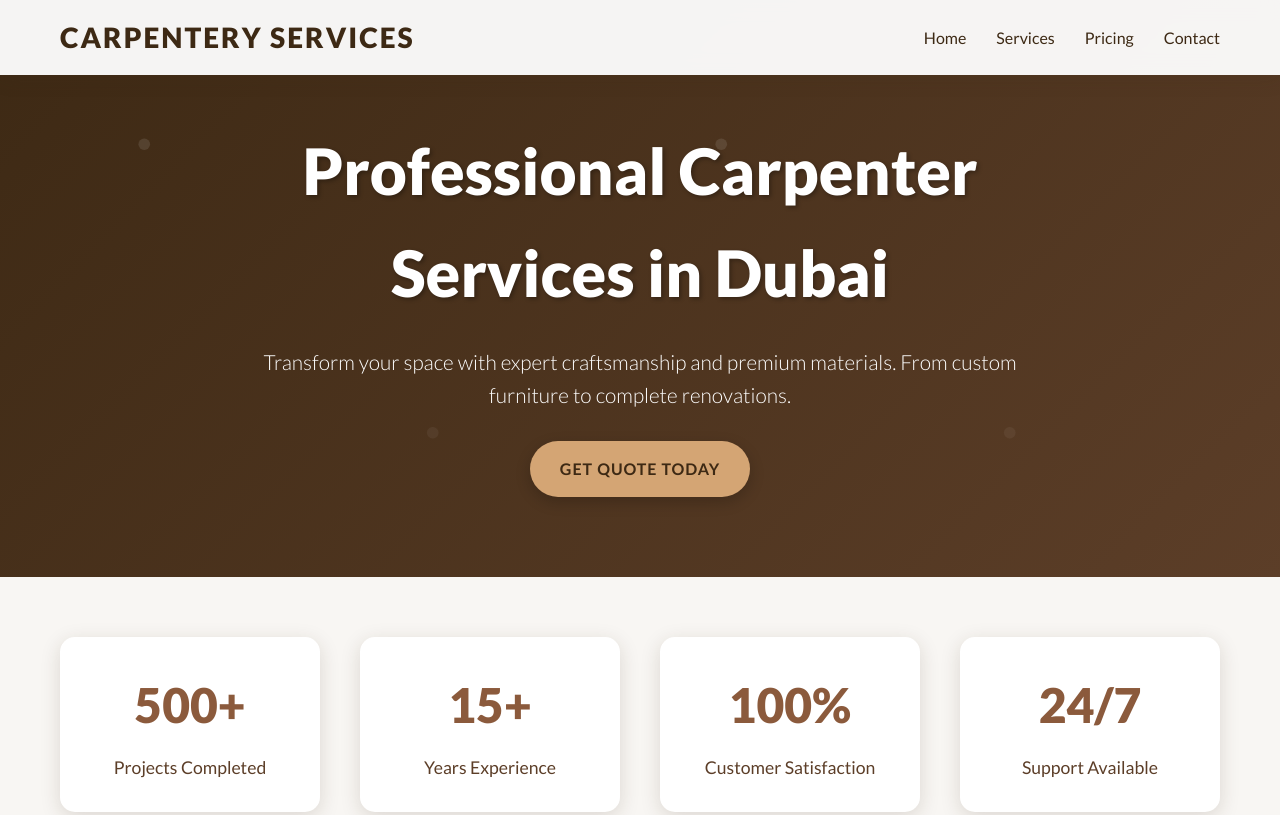
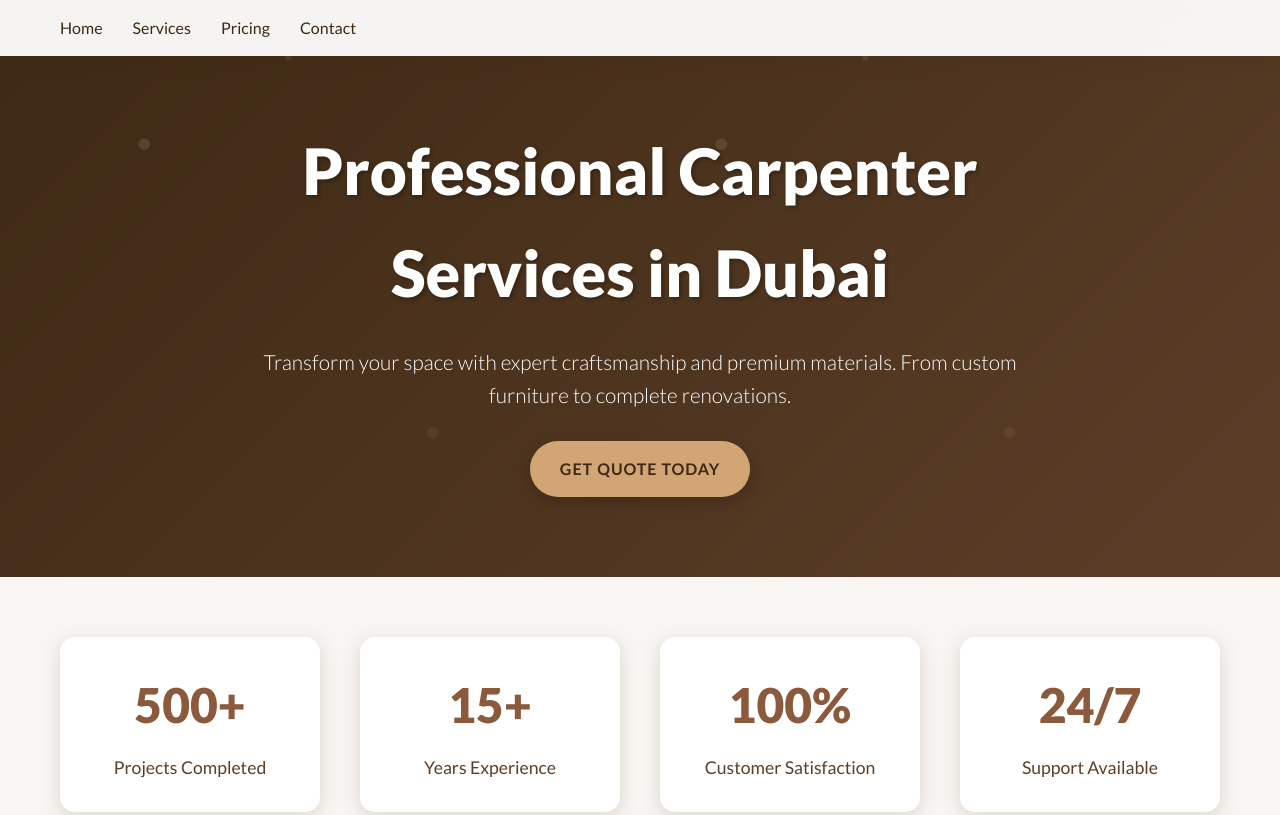
Before and after one commit to furniturecarpentry/carpentry-services, a plain HTML site: page index.html in a window 1280 px wide. Shown: the top 815 px of the page. Drawn offline with Linux system fonts and the light colour scheme.

Commit message:
Update index.html

```diff
--- a/index.html
+++ b/index.html
@@ -523,8 +523,7 @@
     <!-- Navigation -->
     <nav class="navbar">
         <div class="nav-container">
-            <div class="logo">Carpentery Services</div>
-            <ul class="nav-links">
+              <ul class="nav-links">
                 <li><a href="#home">Home</a></li>
                 <li><a href="#services">Services</a></li>
                 <li><a href="#pricing">Pricing</a></li>
```
